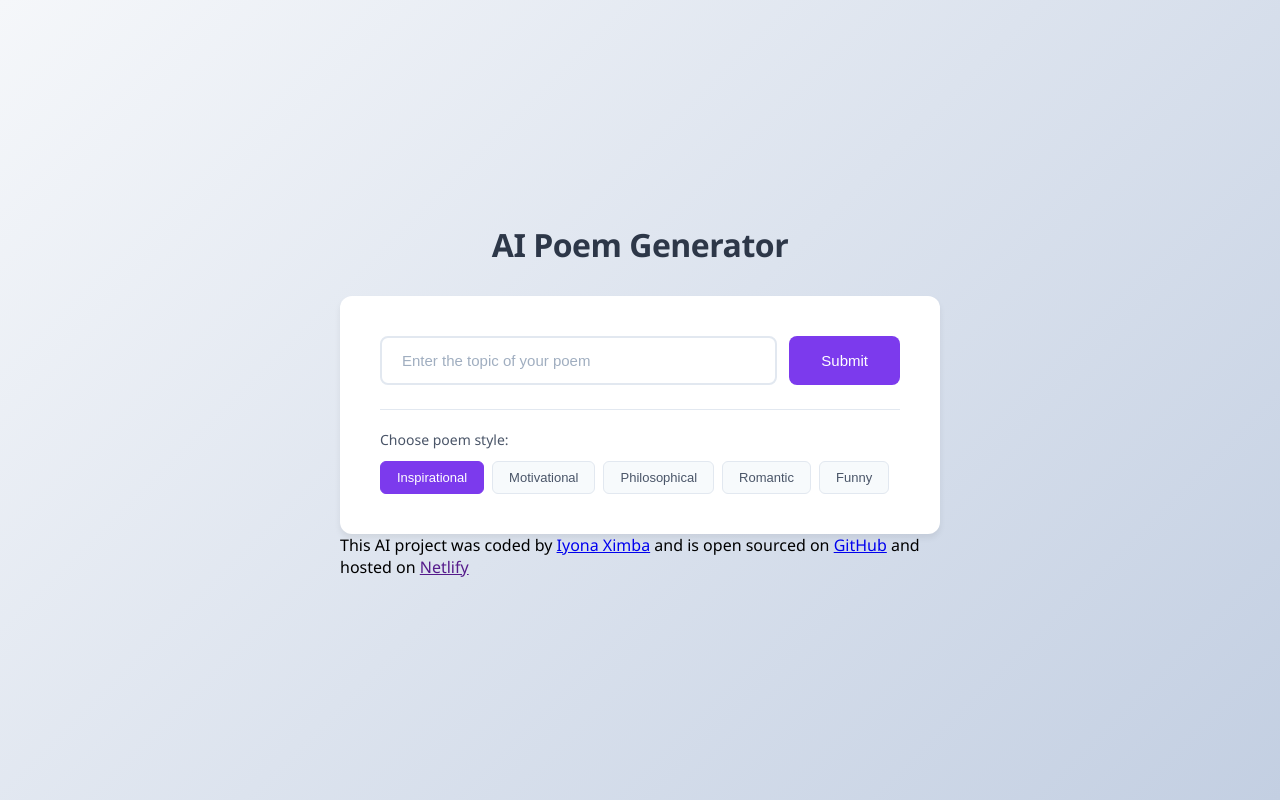
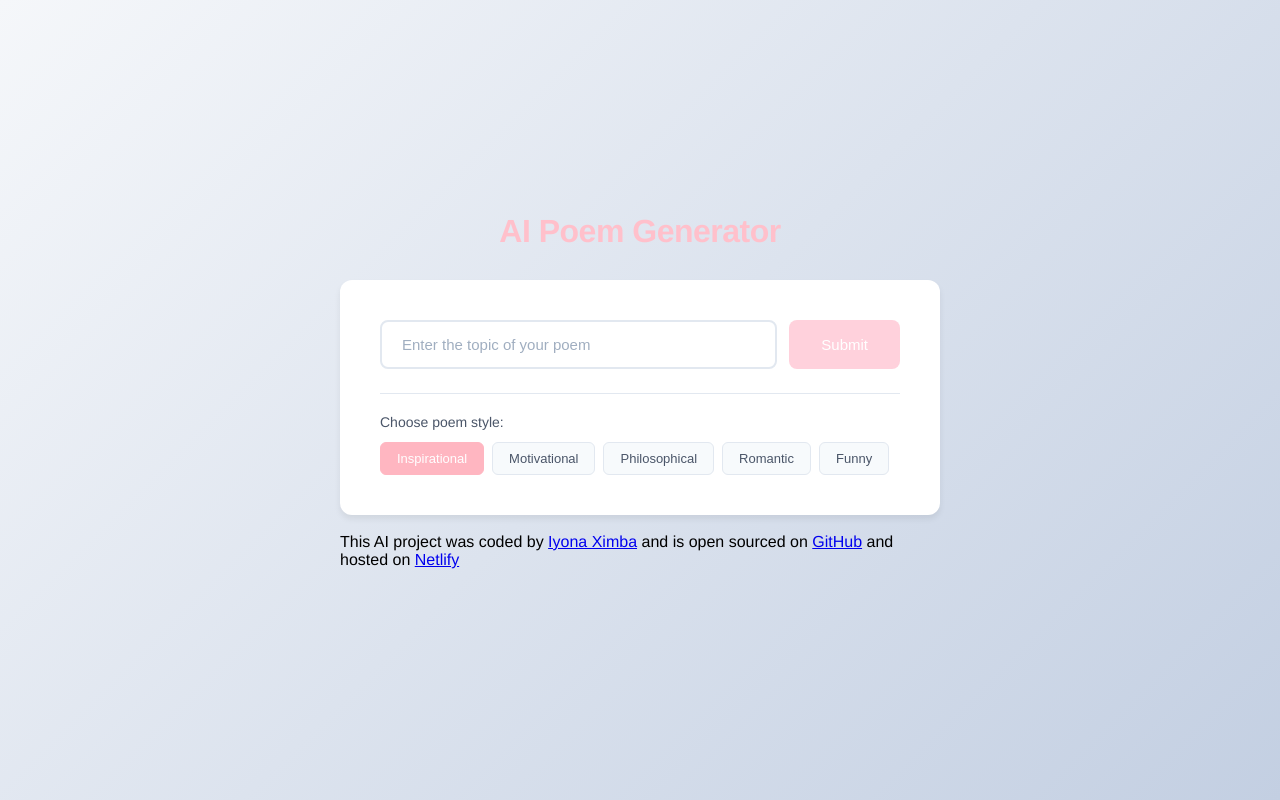
Before and after one commit to Iyona-X/AI-Poetry-Engine, a plain HTML site: page index.html in a window 1280 px wide. Drawn offline with Linux system fonts and the light colour scheme; a script that the page names is missing.

Commit message:
edited the css

```diff
--- a/index.html
+++ b/index.html
@@ -56,15 +56,16 @@
                         </button>
                     </div>
             </div>
-
+<br>
             <Footer>
             This AI project was coded by
             <a href="https://github.com/Iyona-X" target="_blank">Iyona Ximba</a>
             and is open sourced on
             <a href="https://github.com/Iyona-X/AI-Poetry-Engine" target="_blank">GitHub</a>
             and hosted on
-            <a href="" target="_blank">Netlify</a>
-
+            <a href="https://ai-poetry-engine.netlify.app/" target="_blank">Netlify</a>
+            <footer>
+                </br>
         </div>
 
         <script src="api.js"></script>
--- a/src/styles.css
+++ b/src/styles.css
@@ -5,7 +5,7 @@
 }
 
 body {
-    font-family: 'Segoe UI', Roboto, 'Helvetica Neue', Arial, sans-serif;
+    font-family: 'Helvetica Neue', Arial, sans-serif;
     background: linear-gradient(135deg, #f5f7fa 0%, #c3cfe2 100%);
     min-height: 100vh;
     display: flex;
@@ -28,7 +28,7 @@ body {
 .header h1 {
     font-size: 32px;
     font-weight: 600;
-    color: #2d3748;
+    color: #FFC0CB;
     letter-spacing: -0.5px;
 }
 
@@ -63,7 +63,7 @@ body {
 
 .topic-input:focus {
     outline: none;
-    border-color: #7c3aed;
+    border-color: #FADADD;
 }
 
 .topic-input::placeholder {
@@ -72,7 +72,7 @@ body {
 
 .submit-btn {
     padding: 14px 32px;
-    background: #7c3aed;
+    background: #FFD1DC;
     color: white;
     border: none;
     border-radius: 8px;
@@ -84,9 +84,9 @@ body {
 }
 
 .submit-btn:hover {
-    background: #6d28d9;
+    background: #FFB6C1;
     transform: translateY(-1px);
-    box-shadow: 0 4px 12px rgba(124, 58, 237, 0.3);
+    box-shadow: 0 4px 12px rgba(237, 58, 147, 0.3);
 }
 
 .submit-btn:active {
@@ -100,7 +100,7 @@ body {
     box-shadow: none;
 }
 
-/* Style Section */
+
 .style-section {
     padding-top: 20px;
     border-top: 1px solid #e2e8f0;
@@ -137,9 +137,9 @@ body {
 }
 
 .style-tag.active {
-    background: #7c3aed;
+    background: #FFB6C1;
     color: white;
-    border-color: #7c3aed;
+    border-color: #FFB6C1;
 }
 
 
```
